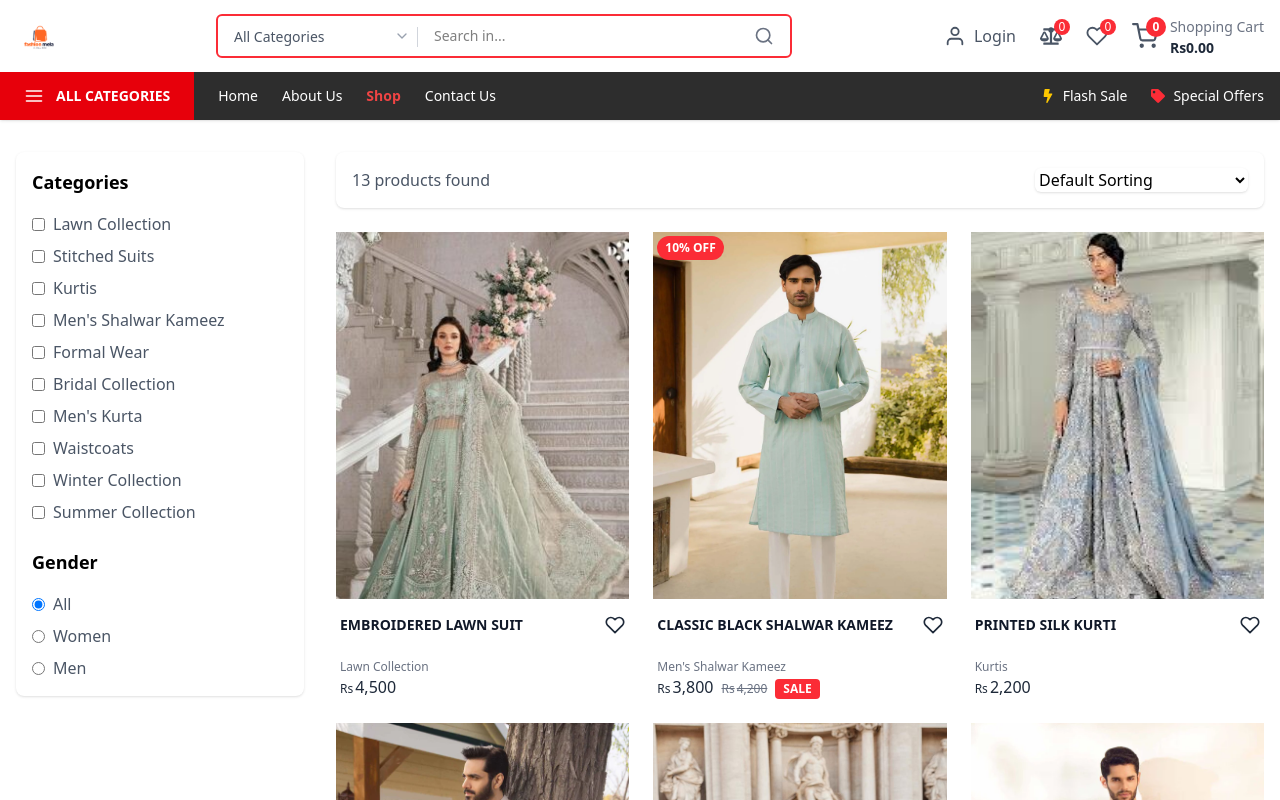
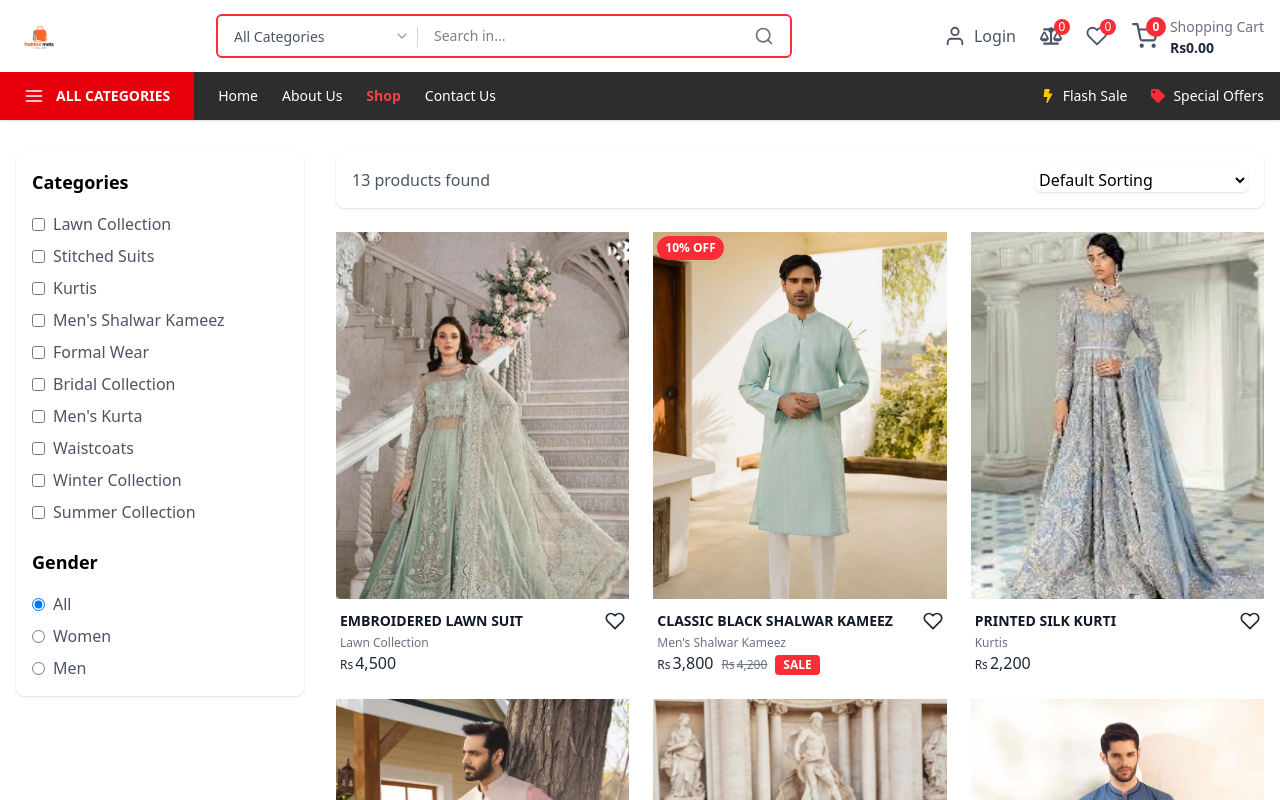
Before and after one commit to nasirnaeem50/E-Fashionmelawear, a React (Vite) app: page /shop in a window 1280 px wide. Shown: the top 800 px of the page. Built offline with nearby package versions, Linux system fonts and the light colour scheme.

Commit message:
changes in shop

```diff
--- a/src/components/shared/ProductCard.jsx
+++ b/src/components/shared/ProductCard.jsx
@@ -64,7 +64,6 @@ const ProductCard = ({ product }) => {
                         </div>
                     </Link>
 
-                    {/* --- MODIFIED: Discount Badge position moved even closer to the corner --- */}
                     {isSpecialOffer && (
                         <div className="absolute top-1 left-1 bg-red-500 text-white text-xs font-bold px-2 py-1 rounded-full z-10">
                             {discountPercentage}% OFF
@@ -89,26 +88,27 @@ const ProductCard = ({ product }) => {
                     </div>
                 </div>
 
-                {/* --- TEXT CONTAINER --- */}
-                <div className="pt-4 px-1 flex flex-col flex-grow">
+                {/* --- TEXT CONTAINER (FIXED) --- */}
+                <div className="pt-3 px-1 flex flex-col flex-grow">
                     <div className="flex justify-between items-start gap-2">
-                        <h3 className="flex-1 text-sm font-bold text-gray-900 uppercase pr-2 line-clamp-2 min-h-[2.5rem]">
+                        <h3 className="flex-1 text-sm font-bold text-gray-900 uppercase pr-2 line-clamp-2">
                             <Link to={`/product/${product.id}`} className="hover:text-gray-600 transition-colors">{product.name}</Link>
                         </h3>
-                        {/* --- MOBILE ICONS --- */}
+                        {/* Mobile Icons */}
                         <div className="flex items-center gap-3 lg:hidden">
                             <button onClick={(e) => handleIconClick(e, 'Wishlist')} className="flex-shrink-0 text-gray-800"><FiHeart size={20} className={`${isInWishlist ? 'text-red-500 fill-current' : ''}`} /></button>
                             <button onClick={handleAddToCart} className="flex-shrink-0 text-gray-800"><FiShoppingBag size={20} /></button>
                             <button onClick={(e) => {e.preventDefault(); setIsMenuOpen(!isMenuOpen);}} className="flex-shrink-0 text-gray-800 relative z-30"><FiMoreVertical size={20} /></button>
                         </div>
-                        {/* --- DESKTOP WISHLIST ICON --- */}
+                        {/* Desktop Wishlist Icon */}
                         <button onClick={(e) => handleIconClick(e, 'Wishlist')} className="hidden lg:block flex-shrink-0 text-gray-800">
                             {isInWishlist ? <FaHeart size={20} className="text-red-500" /> : <FiHeart size={20} />}
                         </button>
                     </div>
-                    {/* Info Block */}
-                    <div className="flex-grow">
-                        <p className="text-xs text-gray-500 mt-1">{product.category}</p>
+
+                    {/* Category and Price Info Block */}
+                    <div className="mt-1">
+                        <p className="text-xs text-gray-500">{product.category}</p>
                         <div className="flex items-baseline gap-2 flex-wrap">
                             <div className="flex items-baseline">
                                 <span className="text-xs font-medium text-gray-800 mr-0.5">Rs</span>
@@ -129,7 +129,7 @@ const ProductCard = ({ product }) => {
                     </div>
                 </div>
 
-                {/* --- MOBILE OPTIONS DROPDOWN --- */}
+                {/* Mobile Options Dropdown */}
                 {isMenuOpen && (
                     <>
                         <div onClick={() => setIsMenuOpen(false)} className="fixed inset-0 z-20 lg:hidden"></div>
--- a/src/pages/Shop.jsx
+++ b/src/pages/Shop.jsx
@@ -1,4 +1,4 @@
-import React, { useState, useEffect } from 'react';
+import React, { useState, useEffect, useRef } from 'react';
 import { useLocation } from 'react-router-dom';
 import { products, categories, specialOffers } from '../data/mockData';
 import ProductCard from '../components/shared/ProductCard';
@@ -14,6 +14,7 @@ const Shop = () => {
     const [isFilterOpen, setIsFilterOpen] = useState(false);
     const [searchQuery, setSearchQuery] = useState('');
     const [activeFilter, setActiveFilter] = useState(null);
+    const mainContentRef = useRef(null);
 
     useEffect(() => {
         const queryParams = new URLSearchParams(location.search);
@@ -50,7 +51,6 @@ const Shop = () => {
                 specialOfferIds.includes(p.id)
             );
         } else if (activeFilter === 'flash-sale') {
-            // For flash sale, show products with 30% or more discount
             tempProducts = tempProducts.filter(p =>
                 p.originalPrice &&
                 ((p.originalPrice - p.price) / p.originalPrice) >= 0.3
@@ -93,6 +93,13 @@ const Shop = () => {
         }
 
         setFilteredProducts(tempProducts);
+
+        if (mainContentRef.current) {
+            setTimeout(() => {
+                mainContentRef.current.scrollIntoView({ behavior: 'smooth', block: 'start' });
+            }, 100);
+        }
+
     }, [gender, selectedCategories, sortBy, searchQuery, activeFilter]);
 
     const handleCategoryChange = (e) => {
@@ -101,6 +108,16 @@ const Shop = () => {
             setSelectedCategories([...selectedCategories, category]);
         } else {
             setSelectedCategories(selectedCategories.filter(c => c !== category));
+        }
+        if (window.innerWidth < 1024) {
+            setIsFilterOpen(false);
+        }
+    };
+
+    const handleGenderChange = (e) => {
+        setGender(e.target.value);
+        if (window.innerWidth < 1024) {
+            setIsFilterOpen(false);
         }
     };
 
@@ -130,22 +147,22 @@ const Shop = () => {
                             <h3 className="font-bold text-lg mt-6 mb-4">Gender</h3>
                             <div className="space-y-2">
                                 <label className="flex items-center">
-                                    <input type="radio" name="gender" value="all" checked={gender === 'all'} onChange={e => setGender(e.target.value)} className="form-radio text-red-500"/>
+                                    <input type="radio" name="gender" value="all" checked={gender === 'all'} onChange={handleGenderChange} className="form-radio text-red-500"/>
                                     <span className="ml-2 text-gray-600">All</span>
                                 </label>
                                 <label className="flex items-center">
-                                    <input type="radio" name="gender" value="women" checked={gender === 'women'} onChange={e => setGender(e.target.value)} className="form-radio text-red-500"/>
+                                    <input type="radio" name="gender" value="women" checked={gender === 'women'} onChange={handleGenderChange} className="form-radio text-red-500"/>
                                     <span className="ml-2 text-gray-600">Women</span>
                                 </label>
                                 <label className="flex items-center">
-                                    <input type="radio" name="gender" value="men" checked={gender === 'men'} onChange={e => setGender(e.target.value)} className="form-radio text-red-500"/>
+                                    <input type="radio" name="gender" value="men" checked={gender === 'men'} onChange={handleGenderChange} className="form-radio text-red-500"/>
                                     <span className="ml-2 text-gray-600">Men</span>
                                 </label>
                             </div>
                         </div>
                     </aside>
 
-                    <main className="lg:col-span-3">
+                    <main className="lg:col-span-3" ref={mainContentRef}>
                         <div className="flex justify-between items-center mb-6 bg-white p-4 rounded-lg shadow-sm">
                             <button onClick={() => setIsFilterOpen(!isFilterOpen)} className="lg:hidden flex items-center gap-2 p-2 border rounded-md">
                                 <FiFilter/> Filters
@@ -166,7 +183,8 @@ const Shop = () => {
                                 <p className="text-gray-600">Try adjusting your search or filter criteria</p>
                             </div>
                         ) : (
-                            <div className="grid grid-cols-1 sm:grid-cols-2 xl:grid-cols-3 gap-6">
+                            // --- MODIFIED: Changed grid-cols-1 to grid-cols-2 for a 2-column mobile default ---
+                            <div className="grid grid-cols-2 xl:grid-cols-3 gap-6">
                                 {filteredProducts.map(product => (
                                     <ProductCard key={product.id} product={product} />
                                 ))}
```
Also changed, not shown: src/pages/Cart.jsx (+12 -11 lines).
